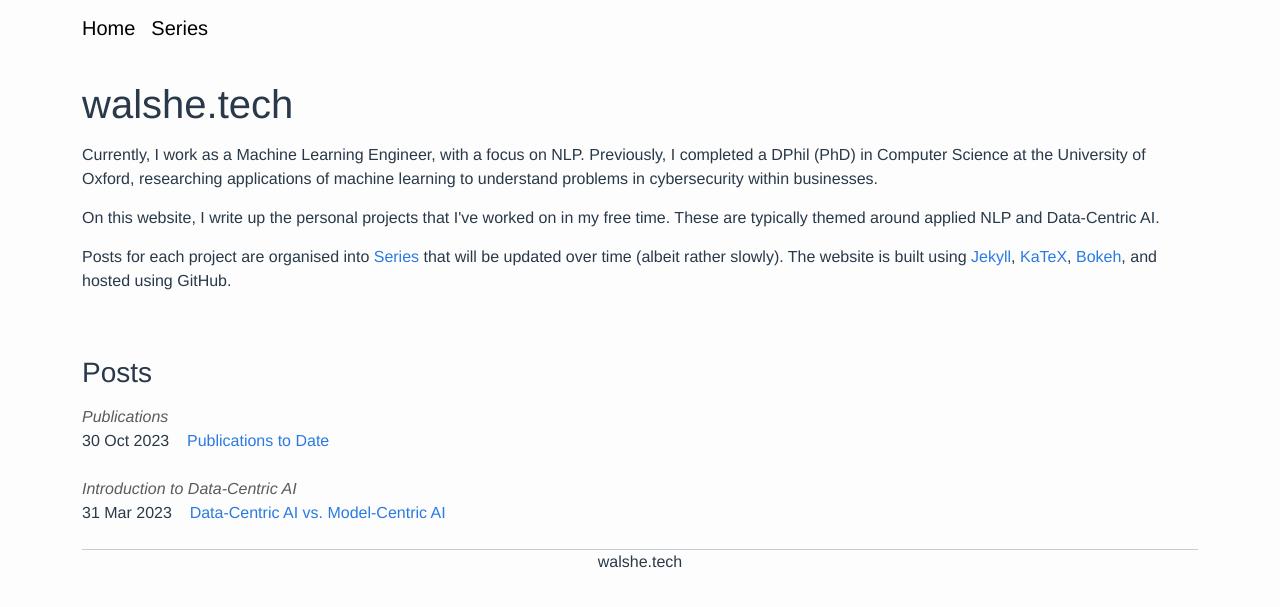
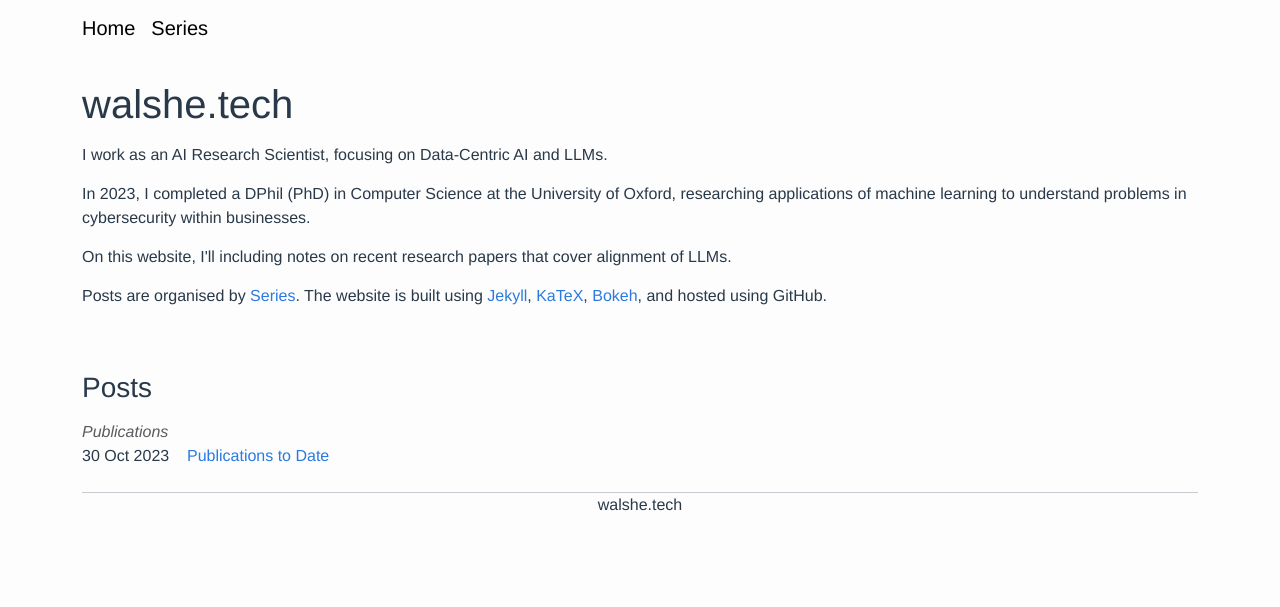
Before and after one commit to t-walshe/t-walshe.github.io, a Jekyll site: the page built from index.html, in a window 1280 px wide. Shown: the top 607 px of the page. Built offline with Jekyll 4.4.1, drawn with Linux system fonts in a browser that asks for light colours.

Commit message:
Updates for site index and layout

```diff
--- a/index.html
+++ b/index.html
@@ -7,11 +7,21 @@ format_equations: true
 <div class="row post">
     <div class="col ml-auto mr-auto">
         <h1>{{ "walshe.tech" | downcase }}</h1>
-        <p>Currently, I work as a Machine Learning Engineer, with a focus on NLP. Previously, I completed a DPhil (PhD) in Computer Science at the University of Oxford, researching applications of machine learning to understand problems in cybersecurity within businesses.</p>
+        <p>
+            I work as an AI Research Scientist, focusing on Data-Centric AI and LLMs.
+        </p>
 
-        <p>On this website, I write up the personal projects that I've worked on in my free time. These are typically themed around applied NLP and Data-Centric AI.</p>
+        <p>
+            In 2023, I completed a DPhil (PhD) in Computer Science at the University of Oxford, researching applications of machine learning to understand problems in cybersecurity within businesses.
+        </p>
 
-        <p>Posts for each project are organised into <a href="/series">Series</a> that will be updated over time (albeit rather slowly). The website is built using <a href="https://jekyllrb.com">Jekyll</a>, <a href="https://katex.org">KaTeX</a>, <a href="https://github.com/bokeh/bokeh">Bokeh</a>, and hosted using GitHub.</p>
+        <p>
+            On this website, I'll including notes on recent research papers that cover alignment of LLMs.
+        </p>
+
+        <p>
+            Posts are organised by <a href="/series">Series</a>. The website is built using <a href="https://jekyllrb.com">Jekyll</a>, <a href="https://katex.org">KaTeX</a>, <a href="https://github.com/bokeh/bokeh">Bokeh</a>, and hosted using GitHub.
+        </p>
 
         <br/>
         <br/>
```
Also changed, not shown: _posts/2023-02-23-article-template.md (+1 -1 lines), _posts/2023-04-08-data-centric-versus-model-centric-ai.md (+1 -1 lines), _series/Introduction to Data-Centric AI.md (+1 -1 lines), README.md (added).
